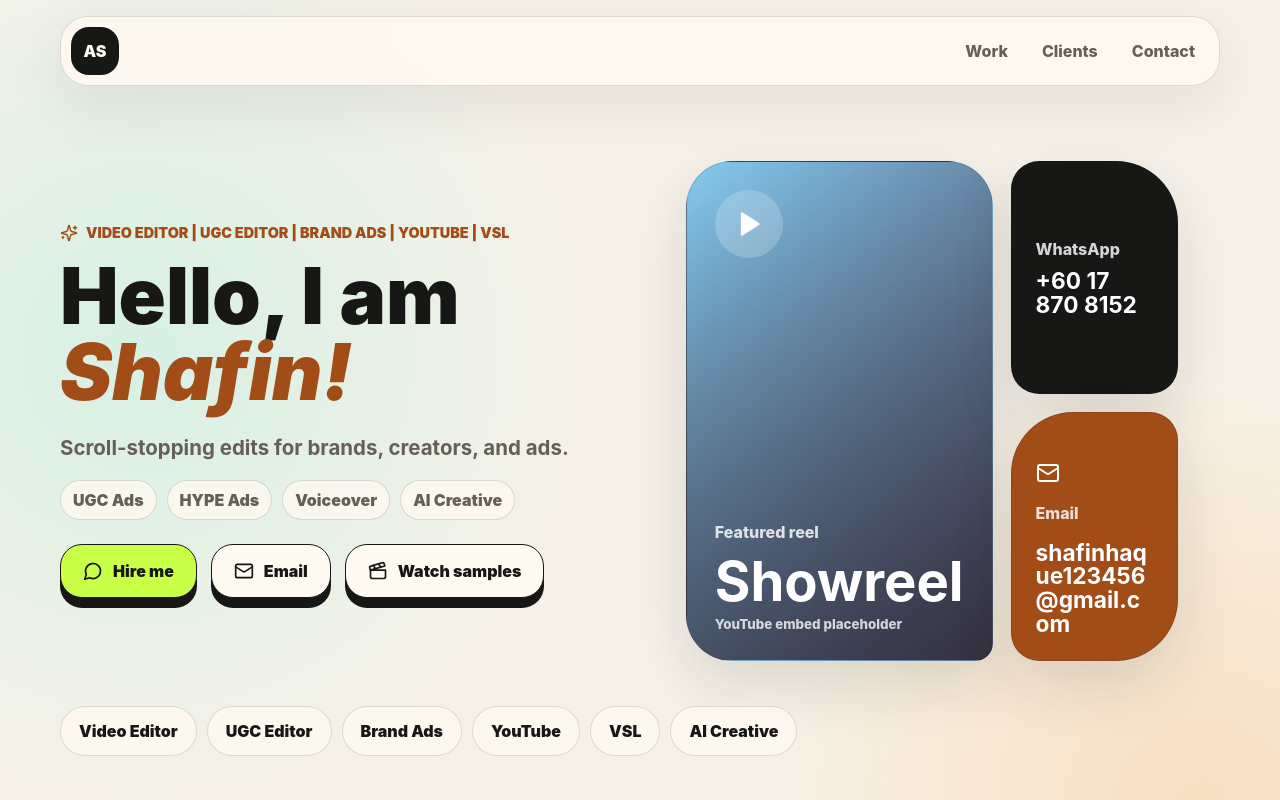
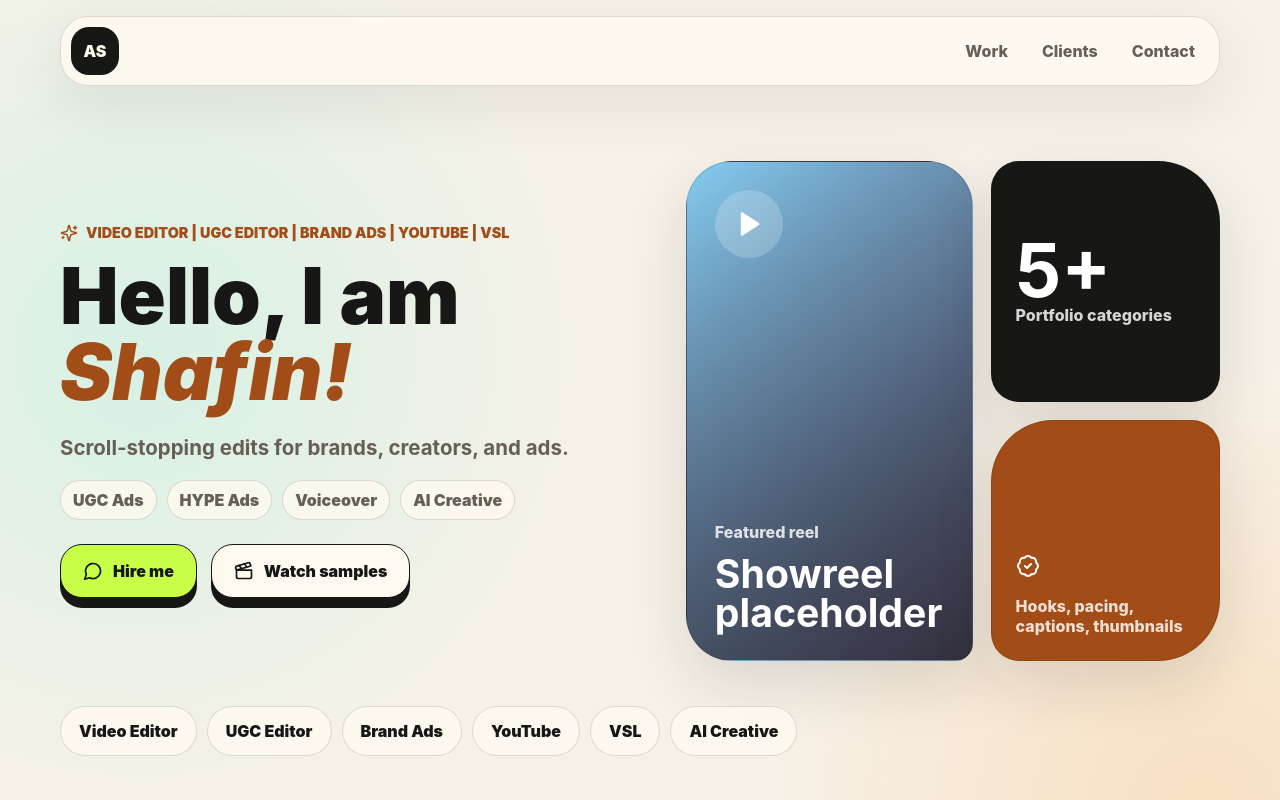
Before and after one commit to xeonshx/portfolio, a React (Vite) app: page / in a window 1280 px wide. Shown: the top 800 px of the page. Built offline with nearby package versions, Linux system fonts and the light colour scheme.

Commit message:
Restore previous working portfolio version

```diff
--- a/src/main.jsx
+++ b/src/main.jsx
@@ -2,6 +2,7 @@ import React from 'react';
 import { createRoot } from 'react-dom/client';
 import {
   ArrowUpRight,
+  BadgeCheck,
   Clapperboard,
   FolderOpen,
   Mail,
@@ -139,9 +140,6 @@ function App() {
             <a className="primaryBtn" href="https://wa.me/60178708152">
               <MessageCircle size={20} /> Hire me
             </a>
-            <a className="secondaryBtn" href="mailto:shafinhaque123456@gmail.com">
-              <Mail size={20} /> Email
-            </a>
             <a className="secondaryBtn" href="#work">
               <Clapperboard size={20} /> Watch samples
             </a>
@@ -152,17 +150,15 @@ function App() {
           <div className="heroReel">
             <Play size={30} fill="currentColor" />
             <span>Featured reel</span>
-            <strong>Showreel</strong>
-            <small>YouTube embed placeholder</small>
+            <strong>Showreel placeholder</strong>
           </div>
-          <div className="heroMini dark contactCard">
-            <span>WhatsApp</span>
-            <strong>+60 17 870 8152</strong>
+          <div className="heroMini dark">
+            <strong>5+</strong>
+            <span>Portfolio categories</span>
           </div>
-          <div className="heroMini warm contactCard">
-            <Mail size={24} />
-            <span>Email</span>
-            <strong>shafinhaque123456@gmail.com</strong>
+          <div className="heroMini warm">
+            <BadgeCheck size={24} />
+            <span>Hooks, pacing, captions, thumbnails</span>
           </div>
         </div>
       </section>
--- a/src/styles.css
+++ b/src/styles.css
@@ -263,14 +263,8 @@ h3 {
 .heroReel strong {
   max-width: 280px;
   margin-top: 12px;
-  font-size: 3.4rem;
+  font-size: 2.45rem;
   line-height: 1;
-}
-
-.heroReel small {
-  margin-top: 8px;
-  color: rgba(255, 255, 255, 0.78);
-  font-weight: 850;
 }
 
 .heroMini {
@@ -296,20 +290,6 @@ h3 {
 .heroMini strong {
   font-size: 4.6rem;
   line-height: 0.9;
-}
-
-.contactCard {
-  gap: 10px;
-}
-
-.contactCard strong {
-  font-size: 1.42rem;
-  line-height: 1.05;
-  overflow-wrap: anywhere;
-}
-
-.contactCard svg {
-  color: white;
 }
 
 .categoryRail {
```
